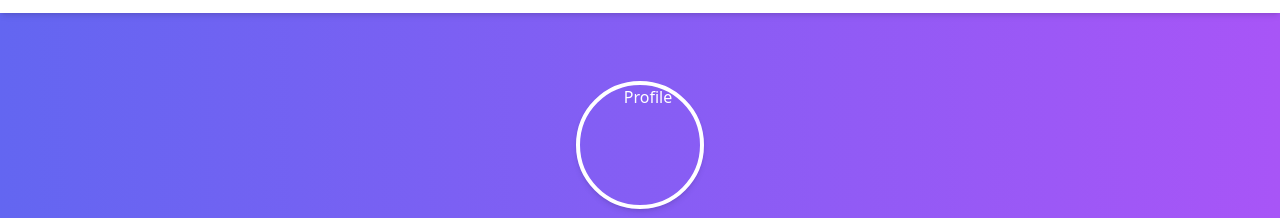
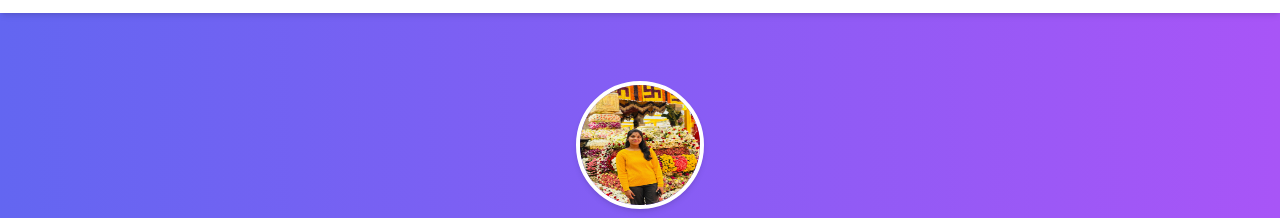
Before and after one commit to tshailaja876/portfolio, a plain HTML site: page index.html in a window 1280 px wide. Shown: the part 47-265 px from the top of the page. Drawn offline with nearby package versions, Linux system fonts and the light colour scheme.

Commit message:
Update index.html

```diff
--- a/index.html
+++ b/index.html
@@ -3,8 +3,8 @@
 <head>
   <meta charset="UTF-8" />
   <meta name="viewport" content="width=device-width, initial-scale=1.0" />
-  <title>Alluri Sai Koushik | Portfolio</title>
-  <meta name="description" content="Portfolio of Alluri Sai Koushik - Aspiring Full Stack Developer & ML Enthusiast" />
+  <title>Thigulla Shailaja | Portfolio</title>
+  <meta name="description" content="Portfolio of Thigulla shailaja - Aspiring Full Stack Developer & ML Enthusiast" />
   <link rel="icon" href="https://via.placeholder.com/32" />
   <script src="https://cdn.tailwindcss.com"></script>
   <script src="https://kit.fontawesome.com/a076d05399.js" crossorigin="anonymous"></script>
@@ -31,7 +31,7 @@
 
   <!-- Hero Section -->
   <section class="pt-32 pb-16 text-center bg-gradient-to-r from-indigo-500 to-purple-500 text-white">
-    <img src="C:\Users\sweth\Desktop\sai koushik\saikoushik_passphoto.jpg" alt="Profile" class="rounded-full w-32 h-32 mx-auto mb-4 border-4 border-white shadow-md" />
+    <img src="my.jpg" alt="Profile" class="rounded-full w-32 h-32 mx-auto mb-4 border-4 border-white shadow-md" />
     <h2 class="text-4xl font-bold mb-2">Thigulla Shailaja</h2>
     <p class="text-xl mb-4">Aspiring Full Stack Developer & Machine Learning</p>
     <a href="C:\Users\sweth\Desktop\sai koushik\sai koushik_resume.pdf" download class="bg-white text-indigo-600 px-6 py-2 rounded-full font-semibold hover:bg-indigo-100">Download Resume</a>
```
